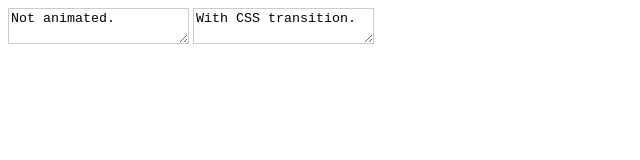
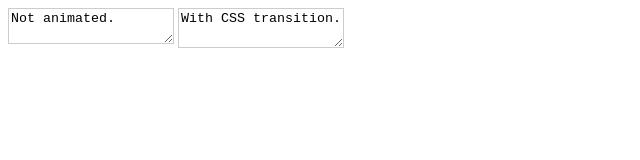
Before and after one commit to jackmoore/autosize, a plain HTML site: page angularjs/demo.html in a window 1280 px wide. Shown: the full height of the page, 0-640 px from the left. Drawn offline with nearby package versions, Linux system fonts and the light colour scheme.

Commit message:
added AngularJs support

```diff
--- a/angularjs/demo.html
+++ b/angularjs/demo.html
@@ -1,5 +1,5 @@
 <!DOCTYPE html>
-<html>
+<html ng-app="demo">
   <head>
     <meta charset='utf-8'/>
     <title>Textarea Autosize Demo for AngularJs</title>
@@ -15,19 +15,22 @@
         transition: height 0.2s;
       }
     </style>
+    <script src='//ajax.googleapis.com/ajax/libs/jquery/1.8/jquery.min.js'></script>
+    <!-- Put jQuery before angular load for replace angular jQLite. -->
     <script src="//ajax.googleapis.com/ajax/libs/angularjs/1.0.6/angular.min.js"></script>
-    <script src='//ajax.googleapis.com/ajax/libs/jquery/1.8/jquery.min.js'></script>
     <script src='../jquery.autosize.js'></script>
     <script src='./directive.js'></script>
+  </head>
+  <body>
+    <textarea autosize>Not animated.</textarea>
+    <textarea autosize="{append: '\n'}" id="animated">With CSS transition.</textarea>
+
     <script>
+      var app = angular.module('demo', ['textarea-autosize']);
       // $(function(){
       //   $('#normal').autosize();
       //   $('#animated').autosize({append: "\n"});
       // });
     </script>
-  </head>
-  <body>
-    <textarea id='normal'>Not animated.</textarea>
-    <textarea id='animated'>With CSS transition.</textarea>
   </body>
 </html>
--- a/angularjs/directive.js
+++ b/angularjs/directive.js
@@ -1 +1,11 @@
 ;'use strict';
+angular.module('textarea-autosize', []).directive('autosize', function factory() {
+  return {
+      restrict: 'A',
+      compile: function(elem, attrs, transcludeFn) {
+          return function link (scope, element, attrs) {
+            element.autosize(scope.$eval(attrs.autosize));
+          };
+      }
+  };
+});
```
